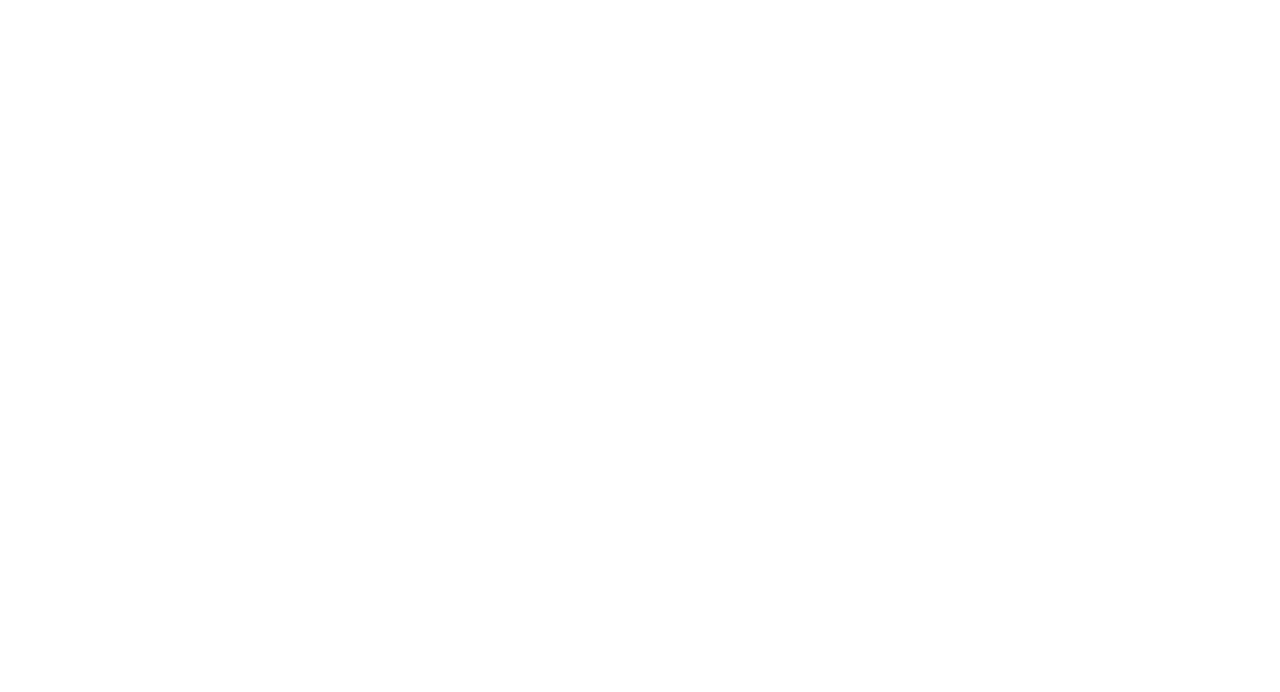
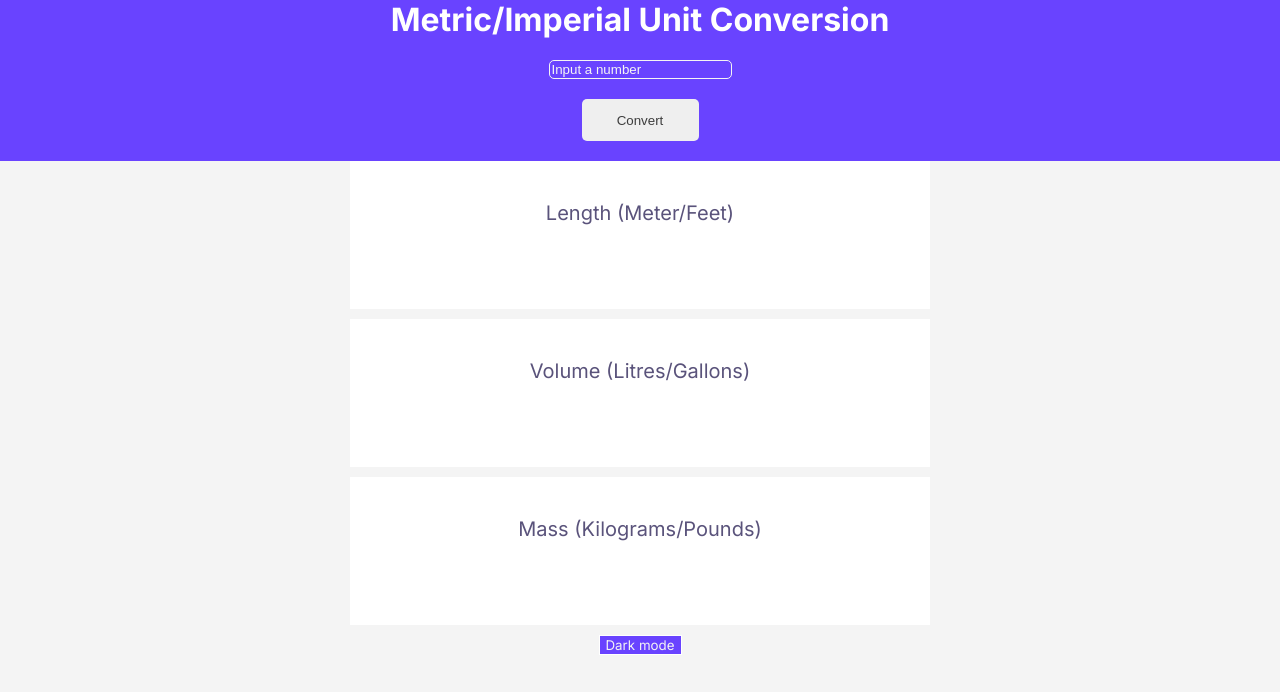
Before and after one commit to foxen328/unit-conversion-app, a plain HTML site: page index.html in a window 1280 px wide. Drawn offline with Linux system fonts and the light colour scheme.

Commit message:
v0.02
Made some minor changes

```diff
--- a/index.css
+++ b/index.css
@@ -1,3 +1,73 @@
+// <uniquifier>: Use a unique and descriptive class name
+// <weight>: Use a value from 100 to 900
+
+.inter-<uniquifier> {
+    font-family: "Inter", sans-serif;
+    font-optical-sizing: auto;
+    font-weight: <weight>;
+    font-style: normal;
+}
+
+
+
 body {
     margin: 0;
+    background-color: #F4F4F4;
+    text-align: center;
+    font-family: "Inter", sans-serif;
 }
+
+#input-field::placeholder {
+    color: #F4F4F4;
+}
+
+#input-field {
+    color: #F4F4F4;
+    border: 1px solid #F4F4F4;
+    border-radius: 5px;
+    background-color: #6943FF;
+}
+
+#convert-btn {
+    margin-bottom: 20px;
+    color: #3D3D3D;
+    font-style: inherit;
+    height: 42px;
+    width: 117px;
+    border-radius: 5px;
+    border: none;
+}
+
+
+#title-units {
+    color: white;
+}
+
+#top-body {
+    background-color: #6943FF;
+}
+
+.unit-convertor {
+    font-family: "Inter", sans-serif;
+    font-size: 20px;
+    color: #5A537B;
+
+    background-color: #FFFFFF;
+    margin-left: auto;
+    margin-right: auto;
+    margin-bottom: 10px;
+    padding: 20px 40px;
+    width: 500px;
+    height: 108px;
+    border: none;
+
+}
+
+#dark-mode {
+    background-color: #6943FF;
+    border: 1px solid white;
+    color: #F4F4F4;
+    font-family: inherit;
+}
+
+/* font to be used for text nested inside the conversion #353535 - It is also size 14 font */
--- a/index.html
+++ b/index.html
@@ -1,8 +1,40 @@
 <html>
+
 <head>
     <link rel="stylesheet" href="index.css">
+    <link rel="preconnect" href="https://fonts.googleapis.com">
+    <link rel="preconnect" href="https://fonts.gstatic.com" crossorigin>
+    <link
+        href="https://fonts.googleapis.com/css2?family=Inter:ital,opsz,wght@0,14..32,100..900;1,14..32,100..900&display=swap"
+        rel="stylesheet">
 </head>
+
 <body>
+    <div>
+        <div id="top-body">
+            <h1 id="title-units">Metric/Imperial Unit Conversion</h1>
+            <input placeholder="Input a number" id="input-field">
+            <br>
+            <br>
+            <button id="convert-btn">Convert</button>
+        </div>
+        <div class="unit-convertor">
+            <p>Length (Meter/Feet)</p>
+            <p id="return-value-one"></p>
+        </div>
+        <div class="unit-convertor">
+            <p>Volume (Litres/Gallons)</p>
+            <p id="return-value-two"></p>
+        </div>
+        <div class="unit-convertor">
+            <p>Mass (Kilograms/Pounds)</p>
+            <p id="return-value-three"></p>
+        </div>
+        <button id="dark-mode">Dark mode</button>
+
+    </div>
+
     <script src="index.js"></script>
 </body>
+
 </html>
--- a/index.js
+++ b/index.js
@@ -3,3 +3,53 @@
 1 liter = 0.264 gallon
 1 kilogram = 2.204 pound
 */
+const insertedValue = 20;
+const inputNumber = document.getElementById("input-field");
+const convertBtn = document.getElementById("convert-btn");
+const test = document.getElementById("return-value-three")
+
+const feet = 3.281;
+const meter = 1;
+const liter = 1;
+const gallon = 0.264;
+const kilogram = 1;
+const pound = 2.204;
+
+// convertBtn.addEventListener("click", function () {
+
+// })
+
+// function feetToMeters() {
+
+// }
+
+// function metersToFeet() {
+
+// }
+
+// function litersToGallon() {
+
+// }
+
+// function gallonsToLiters() {
+
+// }
+
+// function kilogramToPound() {
+
+// }
+
+function poundToKilogram() {
+  let result = insertedValue * pound
+  return result.toFixed(3)
+}
+convertBtn.addEventListener("click", function{
+
+
+})
+
+
+//Flow chat of what I want to do
+// So essentially, I want to store the value from the input field (done)
+
+//From there, we want to create conversions below first before we doing anything else
```
Lines whose indentation alone changed are shown as unchanged.
